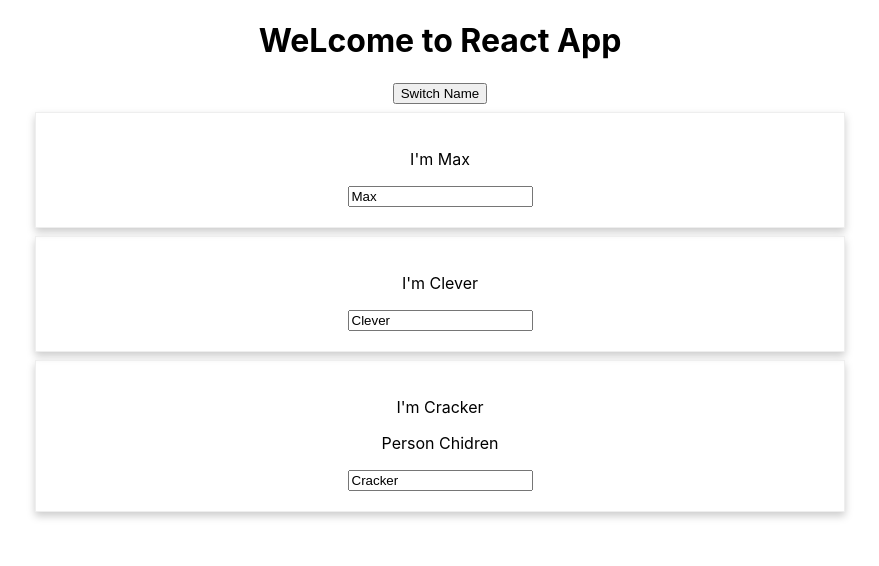
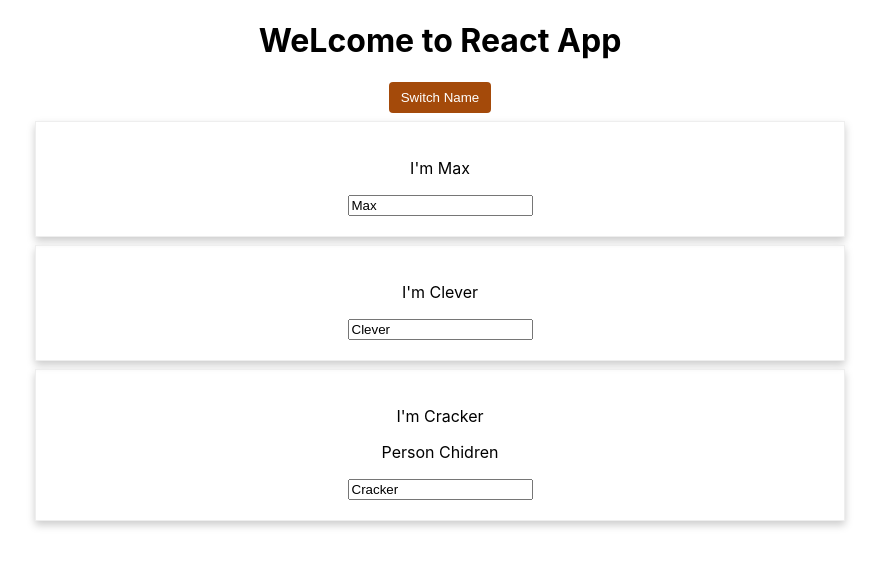
Before and after one commit to CleverCracker/ReactCompleteGuide, a React (Create React App) app: page / in a window 1280 px wide. Shown: the top 566 px of the page, without its empty margins (200-1079 px from the left). Built offline with nearby package versions, Linux system fonts and the light colour scheme.

Commit message:
Style Insline Using Js const Style Variable

```diff
--- a/src/App.js
+++ b/src/App.js
@@ -34,13 +34,23 @@
     });
   };
   render() {
+    /* Style Btn Using Js */
+    const btnStyle = {
+      padding: '.5rem .75rem',
+      border: 'none',
+      outline: 'none',
+      background: '#A44A0A',
+      color: 'white',
+      cursor: 'pointer',
+      borderRadius: '.25rem',
+    };
     return (
       <div className='App'>
         <h1>WeLcome to React App</h1>
         <button
           onClick={() => this.switchNameHandler('Max Updated')}
           type='button'
-          className='btn btn-primary'
+          style={btnStyle}
         >
           Switch Name
         </button>
```
